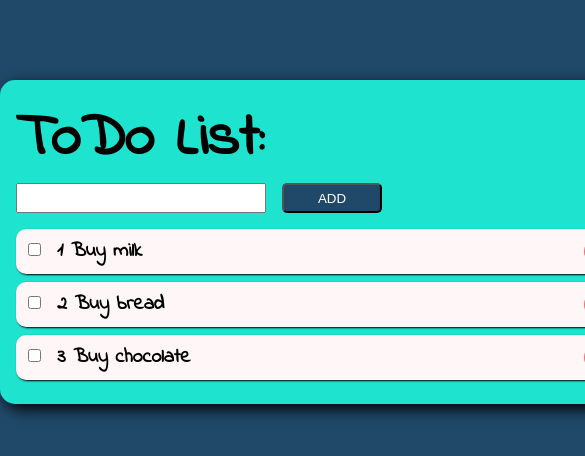
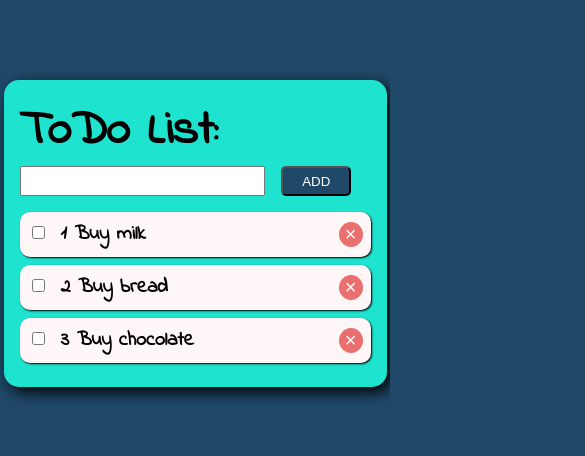
Before and after one commit to katerinagutich/todo-list, a React (Create React App) app: page / in a window 390 px wide. Shown: the top 456 px of the page, 585 px wide, since content can reach past the window. Built offline with nearby package versions, Linux system fonts and the light colour scheme.

Commit message:
Add styles for small screens

```diff
--- a/src/index.css
+++ b/src/index.css
@@ -11,7 +11,7 @@ code {
 }
 h1 {
   margin: 0;
-  font: bold 3em 'Indie Flower', cursive;
+  font: bold 3rem 'Indie Flower', cursive;
 }
 .wrapper {
   padding: 1rem;
@@ -39,7 +39,7 @@ form {
   margin-bottom: 1rem;
 }
 form input {
-  width: 250px;
+  width: 70%;
   height: 30px;
   box-sizing: border-box;
 }
@@ -47,7 +47,7 @@ form button {
   background-color: rgba(32,73,105,1);
   color: #fff;
   border-radius: 5px;
-  width: 100px;
+  width: 20%;
   height: 30px;
   margin: 0;
   box-sizing: border-box;
@@ -70,3 +70,8 @@ li {
 input {
   margin-right: 1rem;
 }
+@media (max-width: 700px) {
+  .wrapper {
+    width: 90%;
+  }
+}
```
